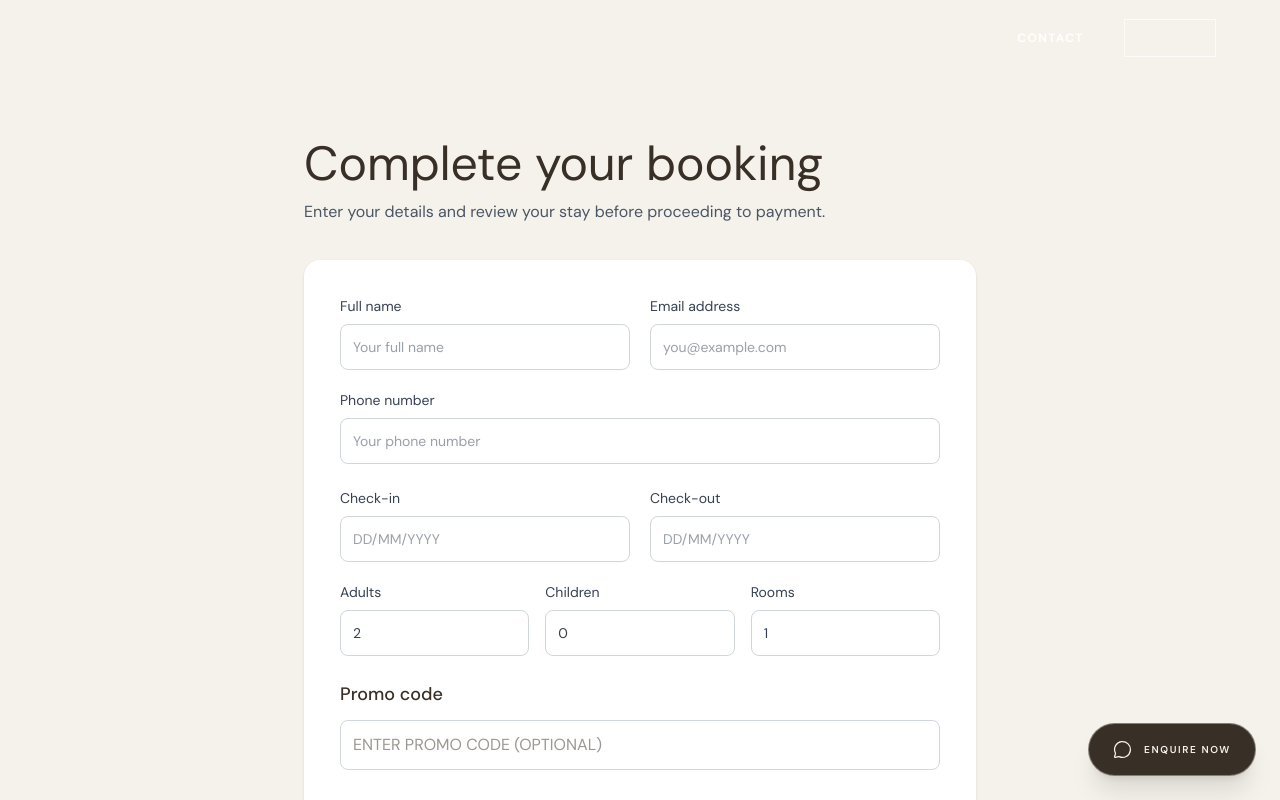
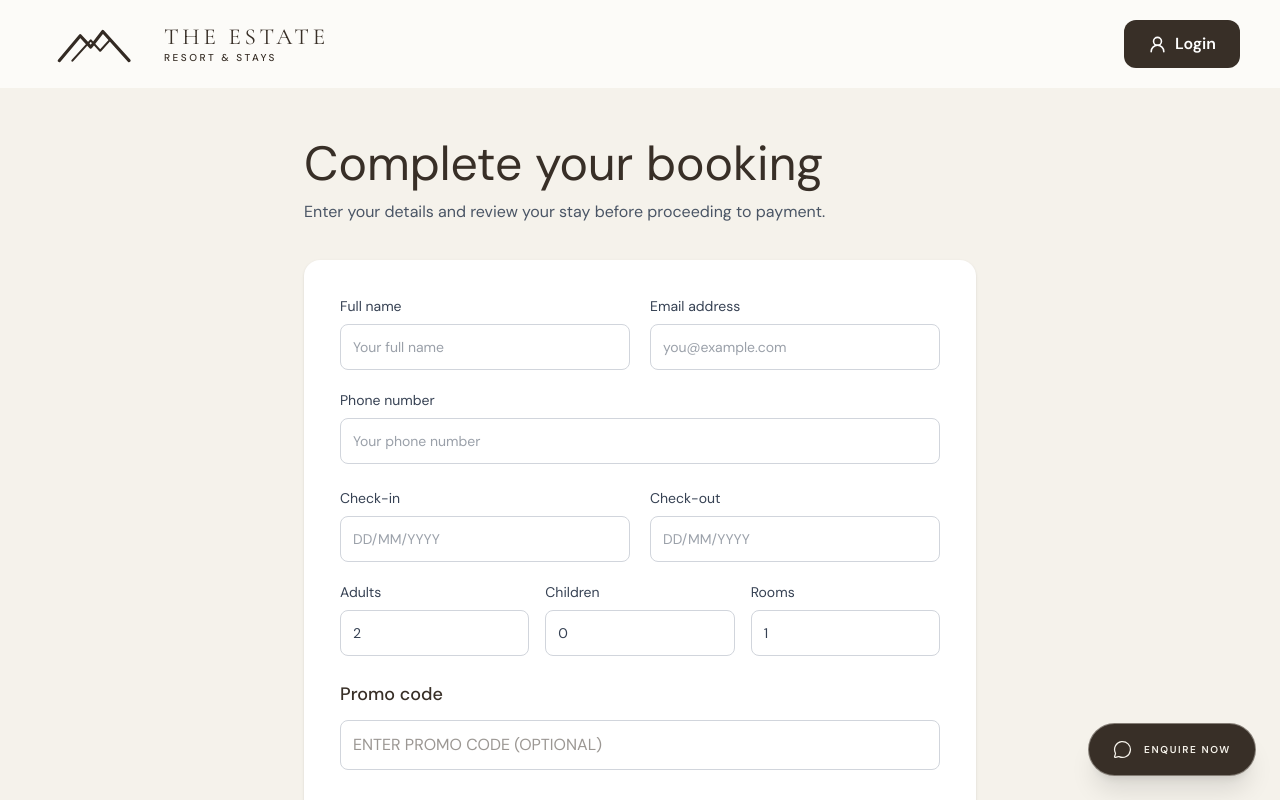
Before and after one commit to Im-1ucky/Resort, a Next.js app in the folder frontend/: page /booking in a window 1280 px wide. Shown: the top 800 px of the page. Built offline with nearby package versions, Linux system fonts and the light colour scheme; no server answers.

Commit message:
Fixed the navbar

```diff
--- a/frontend/src/components/Navbar/Navbar.jsx
+++ b/frontend/src/components/Navbar/Navbar.jsx
@@ -1,35 +1,71 @@
+"use client";
+
+import { UserRound } from "lucide-react";
 import Link from "next/link";
+import { useEffect, useState } from "react";
 
 export default function Navbar() {
+  const [user, setUser] = useState(null);
+  const [loading, setLoading] = useState(true);
+
+  useEffect(() => {
+    async function checkSession() {
+      try {
+        const response = await fetch(
+          `${process.env.NEXT_PUBLIC_API_URL}/auth/me`,
+          { credentials: "include" }
+        );
+
+        if (response.ok) {
+          const data = await response.json();
+          setUser(data.user ?? data);
+        }
+      } catch (error) {
+        console.error("Session check failed:", error);
+      } finally {
+        setLoading(false);
+      }
+    }
+
+    checkSession();
+  }, []);
+
   return (
-    <header className="absolute inset-x-0 top-0 z-50 text-ivory">
-      <div className="flex h-[76px] w-full items-center justify-between px-6 sm:px-10 lg:px-12 xl:px-16">
+    <header className="absolute inset-x-0 top-0 z-50 w-full">
+      <div className="flex h-[76px] w-full items-center justify-between bg-[#FCFBF8] pl-14 pr-4 sm:h-[88px] sm:pl-16 sm:pr-6 lg:pl-18 lg:pr-8 xl:pl-10 xl:pr-10">
 
         {/* Brand */}
-        <Link href="/" className="shrink-0">
-          <span className="block font-display text-xl tracking-[0.18em] sm:text-2xl">
-            THE ESTATE
-          </span>
-          <span className="mt-0.5 block text-[7px] tracking-[0.38em] text-ivory/70">
-            CHIKKAMAGALURU
-          </span>
+        <Link
+          href="/"
+          className="flex shrink-0 items-center gap-3 text-[#332A23]"
+        >
+          <img
+            src="/images/logo/logo.svg"
+            alt="The Estate mountain logo"
+            className="h-13 w-28 object-contain"
+          />
+
+          <div className="flex flex-col justify-center gap-1">
+            <span className="font-display text-lg leading-none tracking-[0.16em] sm:text-[23px]">
+              THE ESTATE
+            </span>
+
+            <span className="text-[7px] font-medium leading-none tracking-[0.25em] sm:text-[10px]">
+              RESORT &amp; STAYS
+            </span>
+          </div>
         </Link>
 
-        <nav className="flex items-center gap-7 sm:gap-10">
+        {/* Login / Profile */}
+        {!loading && (
           <Link
-            href="/#contact"
-            className="!text-white text-xs font-semibold tracking-[0.12em] transition hover:!text-[#A65D45]"
+            href={user ? "/profile" : "/staff/login"}
+            className="flex items-center gap-2 rounded-xl bg-coffee px-6 py-3 text-sm font-semibold !text-white transition hover:bg-coffee-dark sm:text-base"
           >
-            CONTACT
+            <UserRound size={19} strokeWidth={2} />
+            {user ? "Profile" : "Login"}
           </Link>
-
-          <Link
-            href="/staff/login"
-            className="border border-white/70 px-6 py-2.5 text-xs tracking-[0.12em] text-white transition hover:border-white hover:bg-white/10"
-          >
-            LOGIN
-          </Link>
-        </nav>
+        )}
       </div>
     </header>
   );
```
Also changed, not shown: frontend/public/images/logo/logo.svg (added), 1 other file (tests, documents, lock files or other folders).
